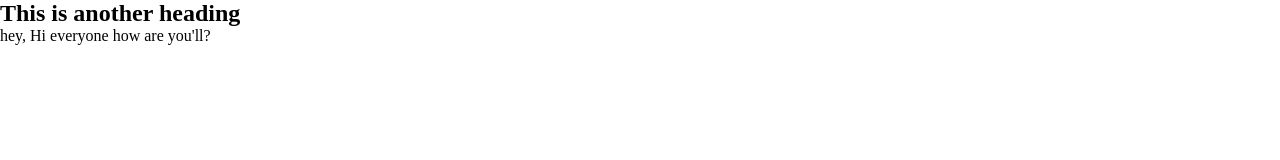
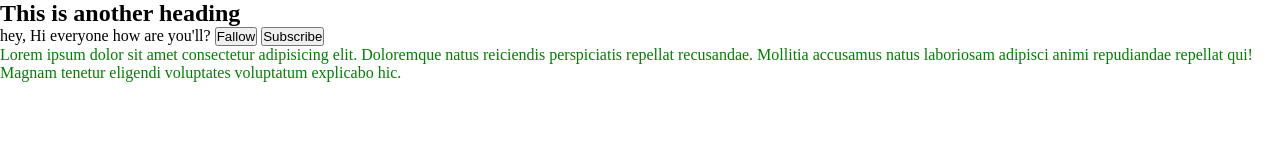
Before and after one commit to Student-Chandan/hello, a plain HTML site: page index.html in a window 1280 px wide. Drawn offline with Linux system fonts and the light colour scheme.

Commit message:
Add a Paragraph

```diff
--- a/index.html
+++ b/index.html
@@ -11,6 +11,11 @@
 <body>
     <h2>This is another heading</h2>
     hey, Hi everyone how are you'll?
+    <button>Fallow</button>
+    <button>Subscribe</button>
+    <p>Lorem ipsum dolor sit amet consectetur adipisicing elit. Doloremque natus reiciendis perspiciatis repellat
+        recusandae. Mollitia accusamus natus laboriosam adipisci animi repudiandae repellat qui! Magnam tenetur eligendi
+        voluptates voluptatum explicabo hic.</p>
 </body>
 <script src="script.js"></script>
 
```
